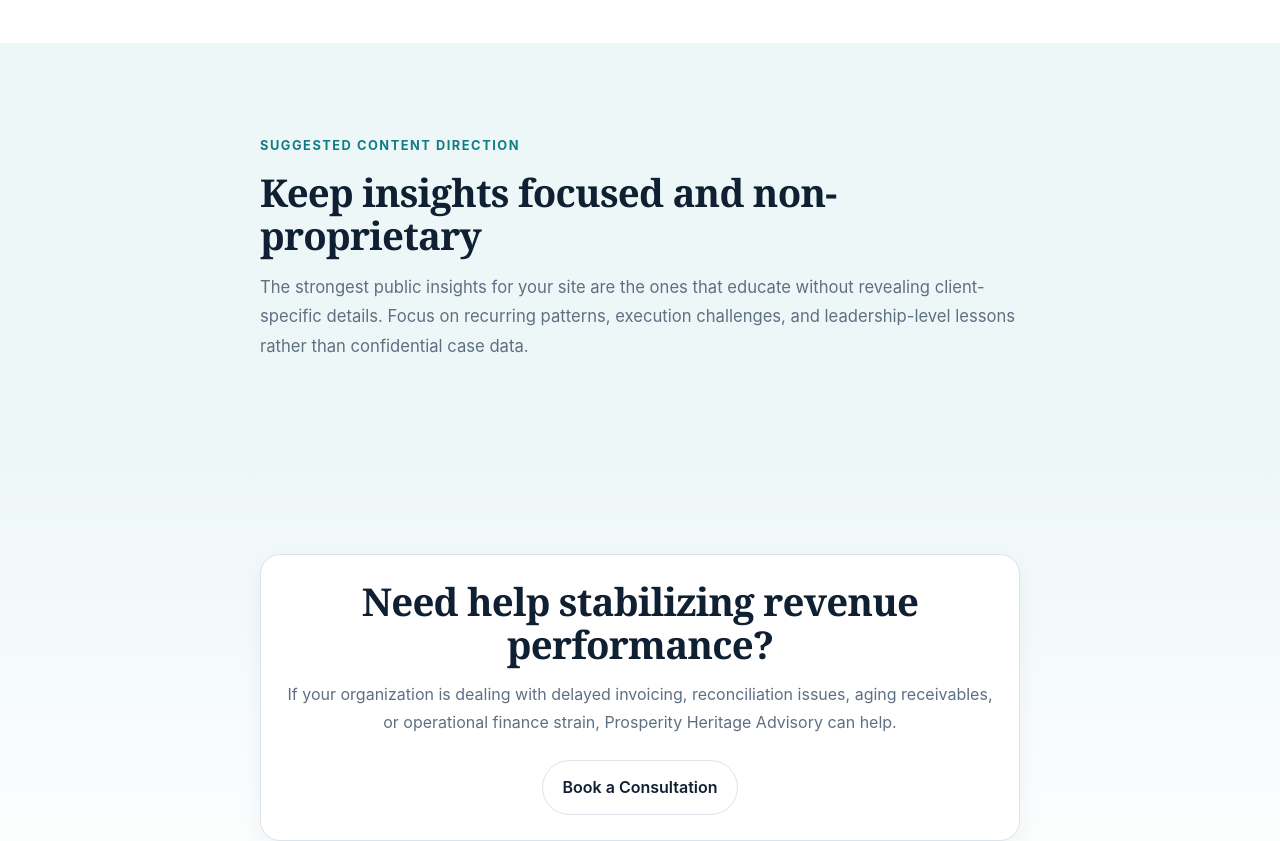
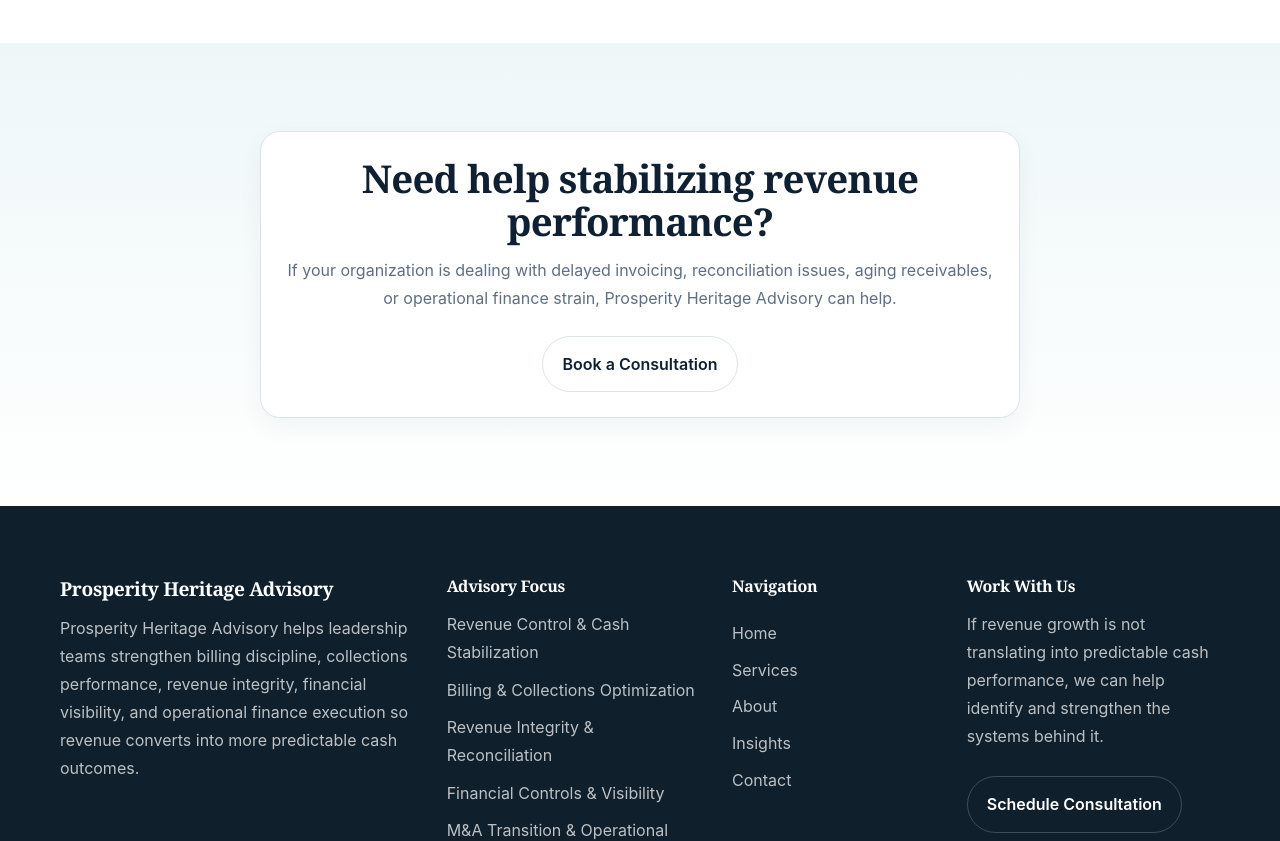
Before and after one commit to pjechete/prosperity-heritage-Advisory-Services, a Next.js app: page /insights in a window 1280 px wide. Shown: the part 1220-2061 px from the top of the page. Built offline with nearby package versions, Linux system fonts and the light colour scheme.

Commit message:
Update page.tsx

```diff
--- a/src/app/insights/page.tsx
+++ b/src/app/insights/page.tsx
@@ -64,21 +64,7 @@
           </div>
         </div>
       </section>
-
-      <section className="section section-soft">
-        <div className="narrow">
-          <p className="section-label">Suggested content direction</p>
-          <h2 className="section-title">Keep insights focused and non-proprietary</h2>
-          <p className="section-copy">
-            The strongest public insights for your site are the ones that educate
-            without revealing client-specific details. Focus on recurring patterns,
-            execution challenges, and leadership-level lessons rather than
-            confidential case data.
-          </p>
-        </div>
-      </section>
-
-      <section className="cta-band">
+    <section className="cta-band">
         <div className="narrow">
           <div className="cta-box">
             <h2>Need help stabilizing revenue performance?</h2>
```
